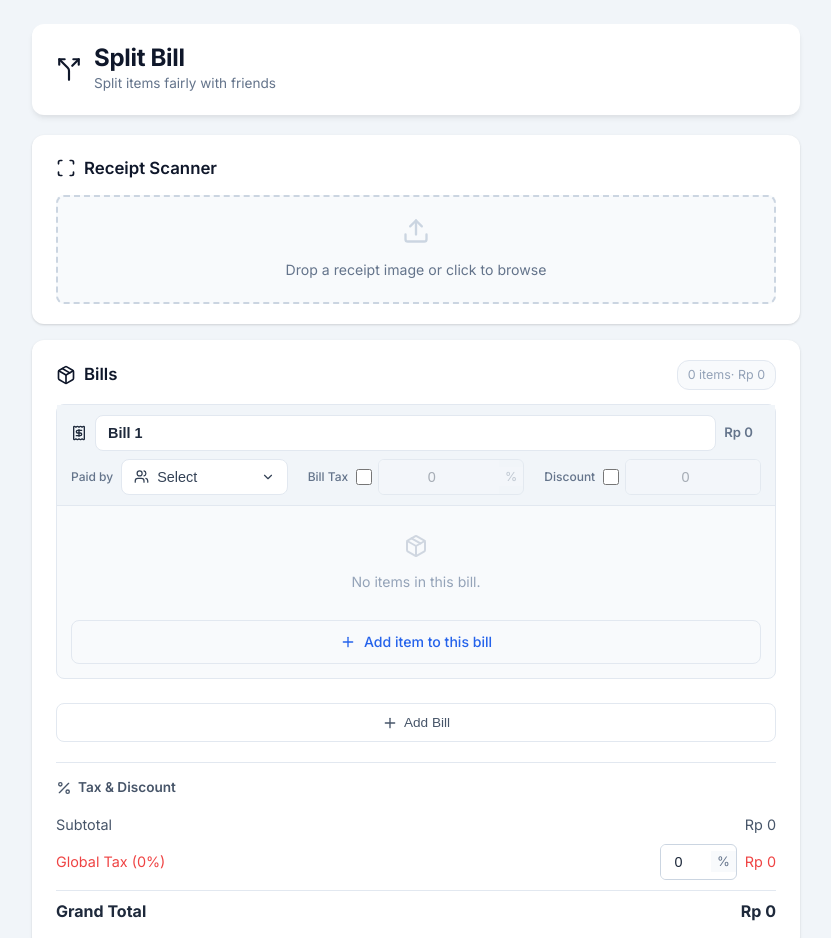
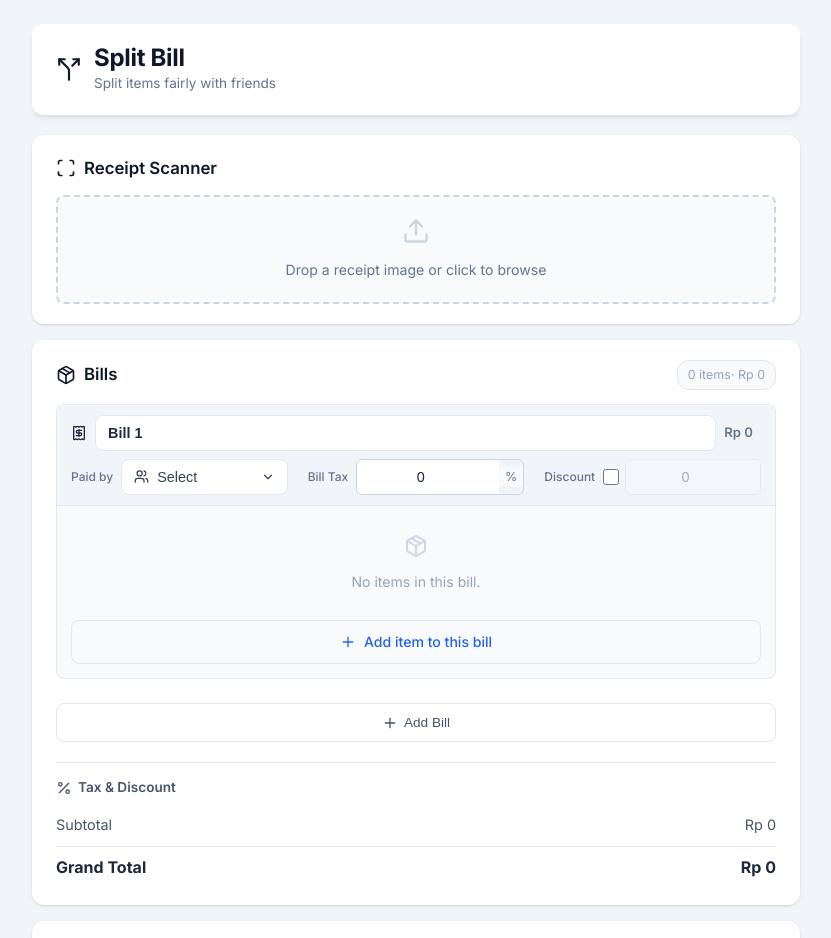
Before and after one commit to didi-stwn/split-bill, a React (Create React App) app: page / in a window 1280 px wide. Shown: the top 938 px of the page, without its empty margins (224-1055 px from the left). Built offline with nearby package versions, Linux system fonts and the light colour scheme.

Commit message:
feat: remove global tax

```diff
--- a/src/App.js
+++ b/src/App.js
@@ -7,14 +7,13 @@ import OcrScanner from './components/OcrScanner';
 import SummarySection from './components/SummarySection';
 
 function createBill(name, paidBy = '') {
-  return { id: crypto.randomUUID(), name, paidBy, useBillTax: false, billTaxPercent: 0, useBillDiscount: false, billDiscountAmount: 0 };
+  return { id: crypto.randomUUID(), name, paidBy, billTaxPercent: 0, useBillDiscount: false, billDiscountAmount: 0 };
 }
 
 export default function App() {
   const [people, setPeople] = useState([]);
   const [bills, setBills] = useState(() => [createBill('Bill 1')]);
   const [items, setItems] = useState([]);
-  const [globalTaxPercent, setGlobalTaxPercent] = useState(0);
   const itemsSectionRef = useRef(null);
   const summarySectionRef = useRef(null);
 
@@ -48,7 +47,6 @@ export default function App() {
         id: billArg.id,
         name: billArg.name || `Bill ${prev.length + 1}`,
         paidBy: billArg.paidBy || '',
-        useBillTax: billArg.useBillTax ?? false,
         billTaxPercent: billArg.billTaxPercent ?? 0,
         useBillDiscount: billArg.useBillDiscount ?? false,
         billDiscountAmount: billArg.billDiscountAmount ?? 0,
@@ -127,12 +125,12 @@ export default function App() {
       </header>
 
       <main className="app-main">
-        <OcrScanner {...personProps} {...billProps} onAddItems={handleOcrItems} globalTaxPercent={globalTaxPercent} />
+        <OcrScanner {...personProps} {...billProps} onAddItems={handleOcrItems} />
         <div ref={itemsSectionRef}>
-          <ItemsSection {...personProps} {...billProps} items={items} onAdd={addItem} onDelete={deleteItem} onUpdate={updateItem} taxPercent={globalTaxPercent} onTaxPercentChange={setGlobalTaxPercent} globalTaxPercent={globalTaxPercent} />
+          <ItemsSection {...personProps} {...billProps} items={items} onAdd={addItem} onDelete={deleteItem} onUpdate={updateItem} />
         </div>
         <div ref={summarySectionRef}>
-          <SummarySection items={items} people={people} taxPercent={globalTaxPercent} bills={bills} />
+          <SummarySection items={items} people={people} bills={bills} />
         </div>
         <ExportButton itemsSectionRef={itemsSectionRef} summarySectionRef={summarySectionRef} />
       </main>
--- a/src/components/ItemsSection.js
+++ b/src/components/ItemsSection.js
@@ -6,7 +6,7 @@ import PersonSelect from './PersonSelect';
 // All bill cards use the same grey style like settlement cards
 const BILL_STYLE = { bg: 'var(--gray-50)', border: 'var(--gray-200)', header: 'var(--gray-100)' };
 
-export default function ItemsSection({ people, items, onAdd, onDelete, onUpdate, onAddPerson, onEditPerson, onRemovePerson, taxPercent, onTaxPercentChange, globalTaxPercent, bills, onAddBill, onUpdateBill, onDeleteBill }) {
+export default function ItemsSection({ people, items, onAdd, onDelete, onUpdate, onAddPerson, onEditPerson, onRemovePerson, bills, onAddBill, onUpdateBill, onDeleteBill }) {
   const [desc, setDesc] = useState('');
   const [amount, setAmount] = useState('');
   const [paidBy, setPaidBy] = useState('');
@@ -78,10 +78,9 @@ export default function ItemsSection({ people, items, onAdd, onDelete, onUpdate,
   // paidBy override is optional — don't require it for validation
   const isValid = desc.trim() && parseFloat(amount) > 0 && splitAmong.length > 0;
 
-  // Calculate totals across all items — priority: Item Tax > Bill Tax > Global Tax
+  // Calculate totals across all items — priority: Item Tax > Bill Tax
   const calcTotalWithTax = (amt, pct) => amt * (1 + (pct || 0) / 100);
   const subtotal = items.reduce((s, i) => s + i.amount, 0);
-  let globalTaxAmount = 0;
   // Per-bill tracking: { billId: { billTax: 0, customTax: 0 } }
   const billTaxDetail = {};
   bills.forEach((b) => { billTaxDetail[b.id] = { billTax: 0, customTax: 0, discount: 0 }; });
@@ -93,12 +92,9 @@ export default function ItemsSection({ people, items, onAdd, onDelete, onUpdate,
       if (bill) {
         billTaxDetail[bill.id].customTax += tax;
       }
-    } else if (bill?.useBillTax && (bill.billTaxPercent ?? 0) > 0) {
+    } else if (bill && (bill.billTaxPercent ?? 0) > 0) {
       billTaxDetail[bill.id].billTax += calcTotalWithTax(item.amount, bill.billTaxPercent) - item.amount;
-    } else {
-      globalTaxAmount += calcTotalWithTax(item.amount, taxPercent) - item.amount;
     }
-    // Track discount per bill (fixed amount applied to bill, not per-item)
   });
   // Discount is stored as a fixed amount per bill
   bills.forEach((bill) => {
@@ -108,7 +104,7 @@ export default function ItemsSection({ people, items, onAdd, onDelete, onUpdate,
   });
   const billTaxTotal = bills.reduce((s, b) => s + billTaxDetail[b.id].billTax + billTaxDetail[b.id].customTax, 0);
   const billDiscountTotal = bills.reduce((s, b) => s + billTaxDetail[b.id].discount, 0);
-  const totalTaxAmount = globalTaxAmount + billTaxTotal;
+  const totalTaxAmount = billTaxTotal;
   const grandTotal = subtotal + totalTaxAmount - billDiscountTotal;
 
   return (
@@ -174,17 +170,11 @@ export default function ItemsSection({ people, items, onAdd, onDelete, onUpdate,
                 />
               </div>
 
-              {/* Bill-level tax override */}
+              {/* Bill-level tax (required) */}
               <div className="bill-meta-row">
                 <label className="bill-paidby-label">Bill Tax</label>
                 <div style={{ display: 'flex', alignItems: 'center', gap: 6, flex: 1, width: "100%" }}>
-                  <input
-                    type="checkbox"
-                    checked={bill.useBillTax ?? false}
-                    onChange={(e) => onUpdateBill(bill.id, { useBillTax: e.target.checked })}
-                    style={{ width: 16, height: 16, accentColor: 'var(--primary)', flexShrink: 0 }}
-                  />
-                  <div style={{ width: "100%", display: 'flex', alignItems: 'center', border: '1.5px solid var(--gray-300)', borderRadius: 6, overflow: 'hidden', opacity: (bill.useBillTax ?? false) ? 1 : 0.35, transition: 'opacity 0.15s' }}>
+                  <div style={{ width: "100%", display: 'flex', alignItems: 'center', border: '1.5px solid var(--gray-300)', borderRadius: 6, overflow: 'hidden' }}>
                     <input
                       type="number"
                       value={bill.billTaxPercent ?? 0}
@@ -192,8 +182,7 @@ export default function ItemsSection({ people, items, onAdd, onDelete, onUpdate,
                       min="0"
                       max="100"
                       step="0.5"
-                      disabled={!bill.useBillTax}
-                      style={{ width: "100%", border: 'none', borderRadius: 0, textAlign: 'center', padding: '9px 0', background: (bill.useBillTax ?? false) ? 'white' : 'var(--gray-50)' }}
+                      style={{ width: "100%", border: 'none', borderRadius: 0, textAlign: 'center', padding: '9px 0', background: 'white' }}
                     />
                     <span style={{ padding: '0 6px', fontSize: '0.78rem', color: 'var(--gray-500)', background: 'var(--gray-50)' }}>%</span>
                   </div>
@@ -243,10 +232,8 @@ export default function ItemsSection({ people, items, onAdd, onDelete, onUpdate,
                     onAddPerson={onAddPerson}
                     onEditPerson={onEditPerson}
                     onRemovePerson={onRemovePerson}
-                    globalTaxPercent={globalTaxPercent}
                     billPaidBy={bill.paidBy}
                     billTaxPercent={bill.billTaxPercent ?? 0}
-                    useBillTax={bill.useBillTax ?? false}
                   />
                 ))}
               </div>
@@ -403,33 +390,14 @@ export default function ItemsSection({ people, items, onAdd, onDelete, onUpdate,
         <Plus size={16} /> Add Bill
       </button>
 
-      {/* ── Global Tax & Discount Section ── */}
-      <div className="tax-section" id="global-tax-section">
+      {/* ── Tax & Discount Section ── */}
+      <div className="tax-section" id="tax-section">
         <div className="tax-header">
           <Percent size={16} /> Tax & Discount
         </div>
         <div className="tax-row">
           <span>Subtotal</span>
           <span>Rp {subtotal.toLocaleString('id-ID')}</span>
-        </div>
-        <div className="tax-row tax-row--red">
-          <span>Global Tax ({taxPercent}%)</span>
-          <div style={{ display: 'flex', alignItems: 'center', gap: 8 }}>
-            <div style={{ display: 'flex', alignItems: 'center', border: '1.5px solid var(--gray-300)', borderRadius: 6, overflow: 'hidden' }}>
-              <input
-                type="number"
-                className="tax-input"
-                value={taxPercent}
-                onChange={(e) => onTaxPercentChange(parseFloat(e.target.value) || 0)}
-                min="0"
-                max="100"
-                step="0.5"
-                style={{ width: 50, border: 'none', borderRadius: 0, textAlign: 'center', padding: "9px 0px" }}
-              />
-              <span style={{ padding: '0 6px', fontSize: '0.82rem', color: 'var(--gray-500)', background: 'var(--gray-50)' }}>%</span>
-            </div>
-            <span>Rp {globalTaxAmount.toLocaleString('id-ID')}</span>
-          </div>
         </div>
         {bills.map((bill) => {
           const detail = billTaxDetail[bill.id];
--- a/src/components/OcrScanner.js
+++ b/src/components/OcrScanner.js
@@ -21,7 +21,7 @@ function parseReceiptLines(text) {
   return parsed;
 }
 
-export default function OcrScanner({ people, onAddItems, onAddPerson, onEditPerson, onRemovePerson, bills, onAddBill, onUpdateBill, globalTaxPercent = 0 }) {
+export default function OcrScanner({ people, onAddItems, onAddPerson, onEditPerson, onRemovePerson, bills, onAddBill, onUpdateBill }) {
   const [splitNewName, setSplitNewName] = useState({});
   const [ocrText, setOcrText] = useState('');
   const [progress, setProgress] = useState(0);
@@ -33,7 +33,6 @@ export default function OcrScanner({ people, onAddItems, onAddPerson, onEditPers
   const [editAmount, setEditAmount] = useState('');
   const [billName, setBillName] = useState('');
   const [billPaidBy, setBillPaidBy] = useState('');
-  const [billUseTax, setBillUseTax] = useState(false);
   const [billTaxPercent, setBillTaxPercent] = useState(0);
   const [billUseDiscount, setBillUseDiscount] = useState(false);
   const [billDiscountAmount, setBillDiscountAmount] = useState(0);
@@ -143,13 +142,12 @@ export default function OcrScanner({ people, onAddItems, onAddPerson, onEditPers
     const billId = crypto.randomUUID();
     const name = billName.trim() || `Bill ${bills.length + 1}`;
 
-    // Add bill via callback with optional tax & discount overrides
+    // Add bill via callback with tax & optional discount
     onAddBill({
       name,
       id: billId,
       paidBy: billPaidBy,
-      useBillTax: billUseTax,
-      billTaxPercent: billUseTax ? billTaxPercent : 0,
+      billTaxPercent: billTaxPercent || 0,
       useBillDiscount: billUseDiscount,
       billDiscountAmount: billUseDiscount ? billDiscountAmount : 0,
     });
@@ -171,7 +169,6 @@ export default function OcrScanner({ people, onAddItems, onAddPerson, onEditPers
     setProgress(0);
     setBillName('');
     setBillPaidBy('');
-    setBillUseTax(false);
     setBillTaxPercent(0);
     setBillUseDiscount(false);
     setBillDiscountAmount(0);
@@ -264,29 +261,12 @@ export default function OcrScanner({ people, onAddItems, onAddPerson, onEditPers
               </div>
             </div>
 
-            {/* Row 2: Global Tax + Override Bill Tax + Discount (row on desktop, column on mobile) */}
+            {/* Row 2: Bill Tax + Discount (row on desktop, column on mobile) */}
             <div className="ocr-overrides-row">
-              {/* Global Tax */}
+              {/* Bill Tax */}
               <div className="ocr-override-group">
-                <span className="ocr-global-tax-hint" onClick={() => {
-                  const el = document.getElementById('global-tax-section');
-                  if (el) el.scrollIntoView({ behavior: 'smooth', block: 'center' });
-                }}>
-                  Global Tax: <strong>{globalTaxPercent}%</strong>
-                </span>
-              </div>
-
-              {/* Override Bill Tax */}
-              <div className="ocr-override-group">
-                <label className="ocr-override-check">
-                  <input
-                    type="checkbox"
-                    checked={billUseTax}
-                    onChange={(e) => { setBillUseTax(e.target.checked); if (!e.target.checked) setBillTaxPercent(0); }}
-                  />
-                  Override Bill Tax
-                </label>
-                <div style={{ display: 'flex', alignItems: 'center', border: '1.5px solid var(--gray-300)', borderRadius: 6, overflow: 'hidden', opacity: billUseTax ? 1 : 0.35, transition: 'opacity 0.15s' }}>
+                <label className="ocr-override-check">Bill Tax</label>
+                <div style={{ display: 'flex', alignItems: 'center', border: '1.5px solid var(--gray-300)', borderRadius: 6, overflow: 'hidden' }}>
                   <input
                     type="number"
                     value={billTaxPercent || '0'}
@@ -294,7 +274,7 @@ export default function OcrScanner({ people, onAddItems, onAddPerson, onEditPers
                     min="0"
                     max="100"
                     step="0.1"
-                    style={{ width: 70, border: 'none', borderRadius: 0, textAlign: 'center', padding: '7px 0', background: billUseTax ? 'white' : 'var(--gray-50)' }}
+                    style={{ width: 70, border: 'none', borderRadius: 0, textAlign: 'center', padding: '7px 0', background: 'white' }}
                   />
                   <span style={{ padding: '0 6px', fontSize: '0.82rem', color: 'var(--gray-500)', background: 'var(--gray-50)' }}>%</span>
                 </div>
--- a/src/components/SummarySection.js
+++ b/src/components/SummarySection.js
@@ -21,7 +21,7 @@ export function applyDiscountAndTax(itemAmount, bill, effectiveTax, billSubtotal
   return { originalAmount: itemAmount, taxAmount, discountAmount, total };
 }
 
-export function computeSettlements(items, people, globalTaxPercent, bills) {
+export function computeSettlements(items, people, bills) {
   const balances = {};
   people.forEach((p) => (balances[p.id] = 0));
 
@@ -34,15 +34,15 @@ export function computeSettlements(items, people, globalTaxPercent, bills) {
   });
 
   items.forEach((item) => {
-    // Tax priority: Item override > Bill override > Global
+    // Tax priority: Item override > Bill (required)
     const bill = bills?.find((b) => b.id === item.billId);
     let effectiveTax;
     if (item.useCustomTax) {
       effectiveTax = item.customTaxPercent ?? 0;
-    } else if (bill?.useBillTax) {
+    } else if (bill) {
       effectiveTax = bill.billTaxPercent ?? 0;
     } else {
-      effectiveTax = globalTaxPercent;
+      effectiveTax = 0;
     }
     const { total } = applyDiscountAndTax(item.amount, bill, effectiveTax, billSubtotals[item.billId] || 0);
     const share = total / item.splitAmong.length;
@@ -84,8 +84,8 @@ export function computeSettlements(items, people, globalTaxPercent, bills) {
   return settlements;
 }
 
-export default function SummarySection({ items, people, taxPercent = 0, bills = [] }) {
-  const settlements = useMemo(() => computeSettlements(items, people, taxPercent, bills), [items, people, taxPercent, bills]);
+export default function SummarySection({ items, people, bills = [] }) {
+  const settlements = useMemo(() => computeSettlements(items, people, bills), [items, people, bills]);
   const [checkedSettlements, setCheckedSettlements] = useState(() => ({}));
 
   const getPersonName = (id) => people.find((p) => p.id === id)?.name || 'Unknown';
@@ -117,10 +117,10 @@ export default function SummarySection({ items, people, taxPercent = 0, bills =
       let effectiveTax;
       if (item.useCustomTax) {
         effectiveTax = item.customTaxPercent ?? 0;
-      } else if (bill?.useBillTax) {
+      } else if (bill) {
         effectiveTax = bill.billTaxPercent ?? 0;
       } else {
-        effectiveTax = taxPercent;
+        effectiveTax = 0;
       }
       const { total } = applyDiscountAndTax(item.amount, bill, effectiveTax, billSubtotals[item.billId] || 0);
       const share = total / item.splitAmong.length;
@@ -163,7 +163,7 @@ export default function SummarySection({ items, people, taxPercent = 0, bills =
         billBreakdown,
       };
     }).sort((a, b) => a.name.localeCompare(b.name));
-  }, [items, people, taxPercent, bills]);
+  }, [items, people, bills]);
 
   const toggleSettlementCheck = (idx) => {
     setCheckedSettlements((prev) => ({ ...prev, [idx]: !prev[idx] }));
@@ -184,7 +184,6 @@ export default function SummarySection({ items, people, taxPercent = 0, bills =
 
   const totals = useMemo(() => {
     let subtotal = 0;
-    let globalTaxAmount = 0;
     let customTaxAmount = 0;
     let billTaxAmount = 0;
     let discountAmount = 0;
@@ -201,31 +200,28 @@ export default function SummarySection({ items, people, taxPercent = 0, bills =
       let effectiveTax;
       if (item.useCustomTax) {
         effectiveTax = item.customTaxPercent ?? 0;
-      } else if (bill?.useBillTax) {
+      } else if (bill) {
         effectiveTax = bill.billTaxPercent ?? 0;
       } else {
-        effectiveTax = taxPercent;
+        effectiveTax = 0;
       }
       const { taxAmount, discountAmount: itemDisc } = applyDiscountAndTax(item.amount, bill, effectiveTax, billSubtotals[item.billId] || 0);
       discountAmount += itemDisc;
       if (item.useCustomTax) {
         customTaxAmount += taxAmount;
-      } else if (bill?.useBillTax && (bill.billTaxPercent ?? 0) > 0) {
+      } else {
         billTaxAmount += taxAmount;
-      } else {
-        globalTaxAmount += taxAmount;
       }
     });
     return {
       subtotal,
-      globalTaxAmount,
       customTaxAmount,
       billTaxAmount,
-      totalTax: globalTaxAmount + customTaxAmount + billTaxAmount,
+      totalTax: customTaxAmount + billTaxAmount,
       discountAmount,
-      grandTotal: subtotal + globalTaxAmount + customTaxAmount + billTaxAmount - discountAmount,
+      grandTotal: subtotal + customTaxAmount + billTaxAmount - discountAmount,
     };
-  }, [items, taxPercent, bills]);
+  }, [items, bills]);
 
   return (
     <div className="card">
```
Also changed, not shown: src/App.css (+0 -13 lines), src/components/ExportButton.js (+5 -15 lines), src/components/ItemRow.js (+3 -7 lines), 2 other files (tests, documents, lock files or other folders).
